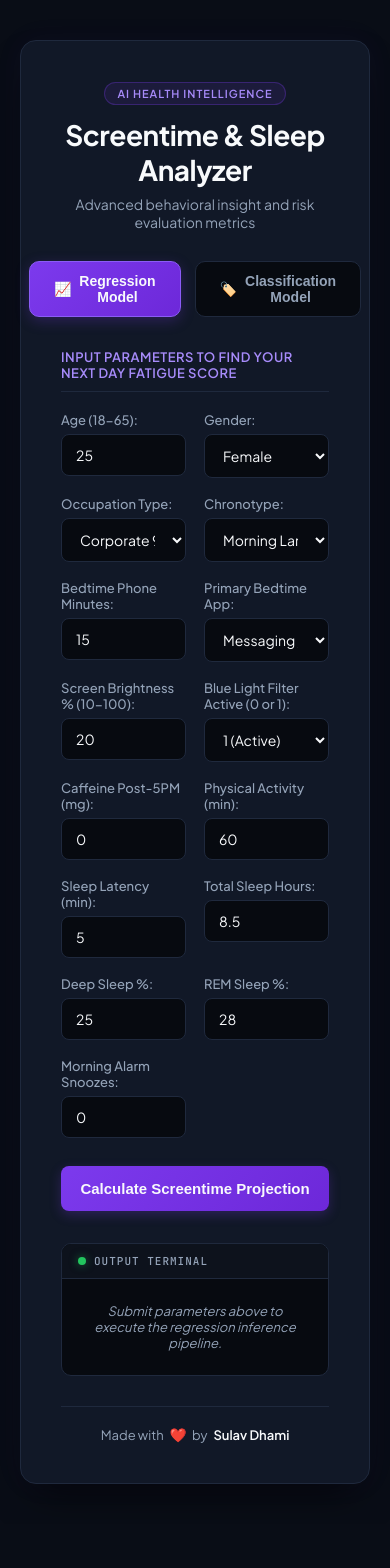
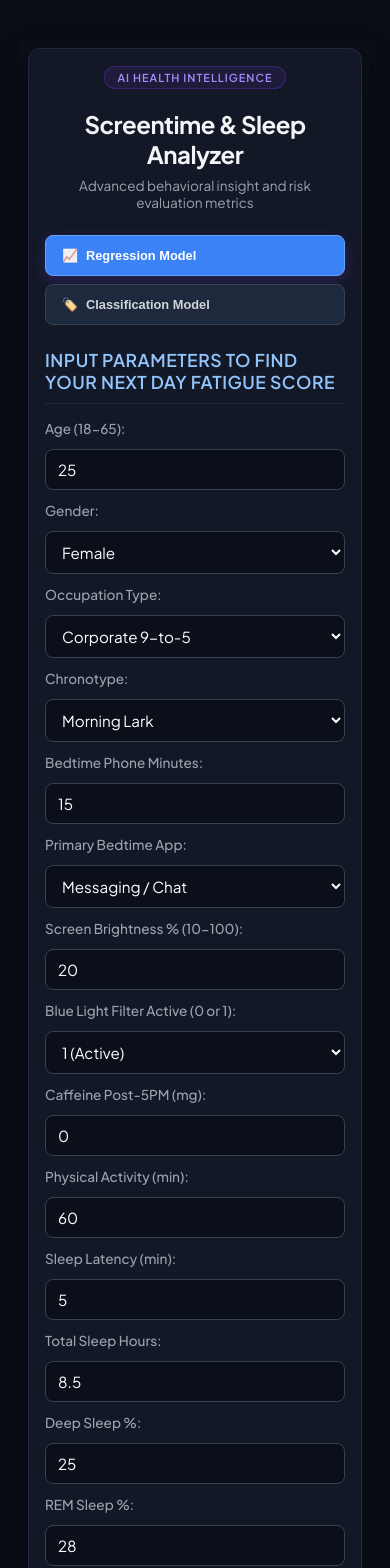
Before and after one commit to DhamzBonaparte/Screentime-Analyzer, a React (Vite) app in the folder Frontend/: page / in a window 390 px wide. Shown: the top 1568 px of the page. Before the commit the page ends 1524 px from the top, so only its background shows below. Built offline with nearby package versions, Linux system fonts and the light colour scheme; no server answers.

Commit message:
Made mobile responsive

```diff
--- a/Frontend/src/Components/Analyzer.css
+++ b/Frontend/src/Components/Analyzer.css
@@ -371,3 +371,241 @@ body {
   50% { opacity: 1; }
   100% { opacity: 0.6; }
 }
+
+/* Container & Wrapper */
+.analyzer-wrapper {
+  display: flex;
+  justify-content: center;
+  align-items: center;
+  min-height: 100vh;
+  padding: 16px;
+  background-color: #0b0f19;
+  box-sizing: border-box;
+}
+
+.analyzer-card {
+  width: 100%;
+  max-width: 900px;
+  background: #131827;
+  border: 1px solid #1f293d;
+  border-radius: 16px;
+  padding: 24px;
+  box-shadow: 0 10px 30px rgba(0, 0, 0, 0.5);
+  box-sizing: border-box;
+}
+
+/* Header */
+.analyzer-header {
+  text-align: center;
+  margin-bottom: 24px;
+}
+
+.analyzer-header h1 {
+  font-size: clamp(1.5rem, 4vw, 2.2rem);
+  color: #f3f4f6;
+  margin: 8px 0;
+}
+
+.subtitle {
+  color: #9ca3af;
+  font-size: clamp(0.85rem, 2vw, 1rem);
+}
+
+/* Tab Navigation */
+.tab-navigation {
+  display: flex;
+  gap: 12px;
+  margin-bottom: 24px;
+}
+
+.tab-pill {
+  flex: 1;
+  padding: 12px 16px;
+  border-radius: 8px;
+  background: #1f293d;
+  border: 1px solid #374151;
+  color: #d1d5db;
+  font-weight: 600;
+  cursor: pointer;
+  transition: all 0.2s ease;
+  font-size: clamp(0.8rem, 2vw, 0.95rem);
+  text-align: center;
+}
+
+.tab-pill.active {
+  background: #3b82f6;
+  border-color: #60a5fa;
+  color: #ffffff;
+}
+
+/* Form Grid System */
+.form-section-title {
+  font-size: 1.1rem;
+  color: #93c5fd;
+  margin-bottom: 16px;
+  font-weight: 600;
+}
+
+.input-grid {
+  display: grid;
+  grid-template-columns: repeat(2, 1fr);
+  gap: 16px;
+  margin-bottom: 24px;
+}
+
+.input-group {
+  display: flex;
+  flex-direction: column;
+  gap: 6px;
+}
+
+.input-group label {
+  font-size: 0.85rem;
+  color: #9ca3af;
+}
+
+.input-group input,
+.input-group select {
+  width: 100%;
+  padding: 10px 12px;
+  background: #0b0f19;
+  border: 1px solid #374151;
+  border-radius: 8px;
+  color: #ffffff;
+  font-size: 0.95rem;
+  box-sizing: border-box;
+}
+
+.input-group input:focus,
+.input-group select:focus {
+  outline: none;
+  border-color: #3b82f6;
+  box-shadow: 0 0 0 2px rgba(59, 130, 246, 0.2);
+}
+
+/* Submit Button */
+.submit-action-btn {
+  width: 100%;
+  padding: 14px;
+  background: linear-gradient(135deg, #2563eb, #1d4ed8);
+  color: white;
+  border: none;
+  border-radius: 8px;
+  font-size: 1rem;
+  font-weight: bold;
+  cursor: pointer;
+  transition: opacity 0.2s;
+}
+
+.submit-action-btn:hover:not(:disabled) {
+  opacity: 0.9;
+}
+
+.submit-action-btn:disabled {
+  opacity: 0.7;
+  cursor: not-allowed;
+  background: #1f293d;
+  border: 1px dashed #4b5563;
+}
+
+/* Results Terminal */
+.results-panel {
+  margin-top: 24px;
+  background: #0b0f19;
+  border: 1px solid #1f293d;
+  border-radius: 8px;
+  padding: 16px;
+}
+
+.results-header {
+  font-size: 0.85rem;
+  color: #6b7280;
+  margin-bottom: 12px;
+  display: flex;
+  align-items: center;
+  gap: 8px;
+}
+
+.console-dot {
+  width: 8px;
+  height: 8px;
+  background-color: #10b981;
+  border-radius: 50%;
+  display: inline-block;
+}
+
+.metric-display {
+  text-align: center;
+  padding: 12px;
+}
+
+.metric-value {
+  font-size: 2rem;
+  font-weight: 800;
+  color: #34d399;
+  display: block;
+  margin-top: 4px;
+}
+
+.class-row {
+  display: flex;
+  justify-content: space-between;
+  align-items: center;
+  padding: 6px 0;
+}
+
+.status-description {
+  margin-top: 12px;
+  font-style: italic;
+  color: #9ca3af;
+  font-size: 0.9rem;
+  text-align: center;
+}
+
+.error-banner {
+  margin-top: 16px;
+  padding: 12px;
+  background: rgba(239, 68, 68, 0.1);
+  border: 1px solid rgba(239, 68, 68, 0.3);
+  color: #f87171;
+  border-radius: 8px;
+  text-align: center;
+}
+
+.analyzer-footer-credit {
+  text-align: center;
+  margin-top: 24px;
+  font-size: 0.8rem;
+  color: #6b7280;
+}
+
+/* =========================================
+   Mobile Breakpoint (Screens <= 768px)
+   ========================================= */
+@media screen and (max-width: 768px) {
+  .analyzer-wrapper {
+    padding: 8px;
+  }
+
+  .analyzer-card {
+    padding: 16px;
+    border-radius: 12px;
+  }
+
+  /* Collapse the 2-column input grid into a single column on phones */
+  .input-grid {
+    grid-template-columns: 1fr;
+    gap: 12px;
+  }
+
+  .tab-navigation {
+    flex-direction: column;
+    gap: 8px;
+  }
+
+  .class-row {
+    flex-direction: column;
+    align-items: flex-start;
+    gap: 4px;
+  }
+}
```
